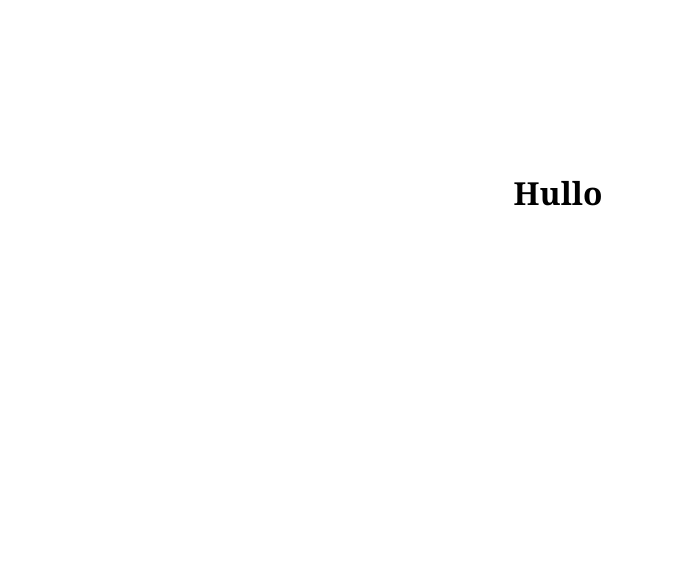
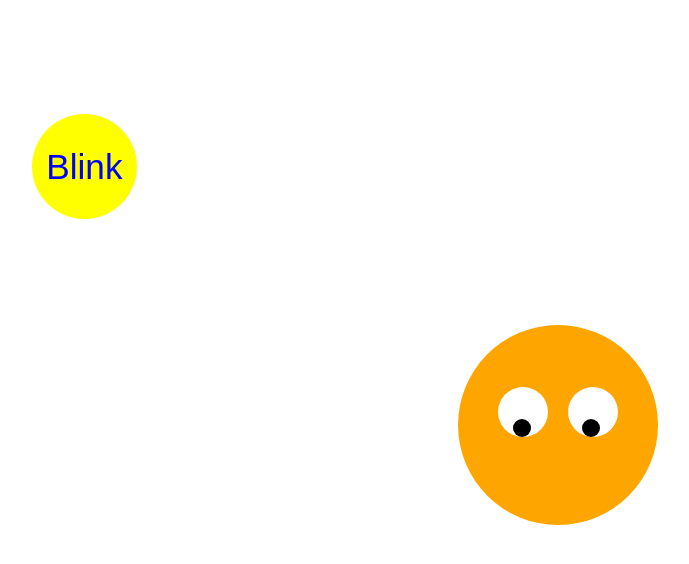
Before and after one commit to vivkay/blink, a plain HTML site: page index.html in a window 1280 px wide. Shown: the whole page, without its empty margins (82-771 px from the left). Drawn offline with Linux system fonts and the light colour scheme.

Commit message:
crazy eyes

```diff
--- a/css/main.css
+++ b/css/main.css
@@ -19,13 +19,93 @@ html {
 }
 
 .circle {
+    position: relative;
     background-color: orange;
     border-radius: 50%;
-    position: relative;
+    width: 200px;
+    height: 200px;
+    text-align: center;
+    margin: auto;
 }
 
-.center {
+.type {
+    font-family: sans-serif;
+    font-size: 2em;
+    color: blue;
+    text-align: center;
+    text-decoration: none;
     position: 0 auto;
+    display: block;
+    margin: 3em;
+}
+
+.btn {
+    background-color: yellow;
+    text-decoration: none;
+    border-radius: 50%;
+    width: 3em;
+    line-height: 3em;
+    display: inline-block;
     text-align: center;
-    padding: 5em;
+    transition: all 250ms linear;
+    font-family: sans-serif;
 }
+
+.eye1 {
+    position: absolute;
+    background-color: white;
+    border-radius: 50%;
+    width: 50px;
+    height: 50px;
+    left: calc(50% + 10px);
+    bottom: calc(50% - 12.5px);
+}
+
+.eye2 {
+    position: absolute;
+    background-color: white;
+    border-radius: 50%;
+    width: 50px;
+    height: 50px;
+    left: calc(50% - 60px);
+    bottom: calc(50% - 12.5px);
+}
+
+.iris1 {
+    position: absolute;
+    background-color: black;
+    border-radius: 50%;
+    width: 18px;
+    height: 18px;
+    left: calc(50% + 24px);
+    bottom: calc(50% - 12.5px);
+}
+
+.iris2 {
+    position: absolute;
+    background-color: black;
+    border-radius: 50%;
+    width: 18px;
+    height: 18px;
+    left: calc(50% - 45px);
+    bottom: calc(50% - 12.5px);
+}
+
+.iris1:hover {
+    left: calc(50% + 30px);
+    bottom: calc(50% - 3px);
+    transition: all .5s linear;
+}
+
+.iris2:hover {
+    left: calc(50% - 30px);
+    bottom: calc(50% - 8px);
+    transition: all .5s linear;
+}
+
+
+
+.circle:hover{
+    background-color: pink;
+    transition: all .5s linear;
+}
--- a/index.html
+++ b/index.html
@@ -10,9 +10,16 @@
 </head>
 <body>
 
-    <h1 class="center">Hullo</h1>
+    <a class=" type btn" href="#blink">Blink</a>
 
-    <div class="circle"></div>
+    <div class="eyelid"></div>
+
+    <div class="circle">
+        <div class="eye eye1"></div>
+        <div class="eye eye2"></div>
+        <div class="iris1"></div>
+        <div class="iris2"></div>
+    </div>
 
 
 </body>
```
